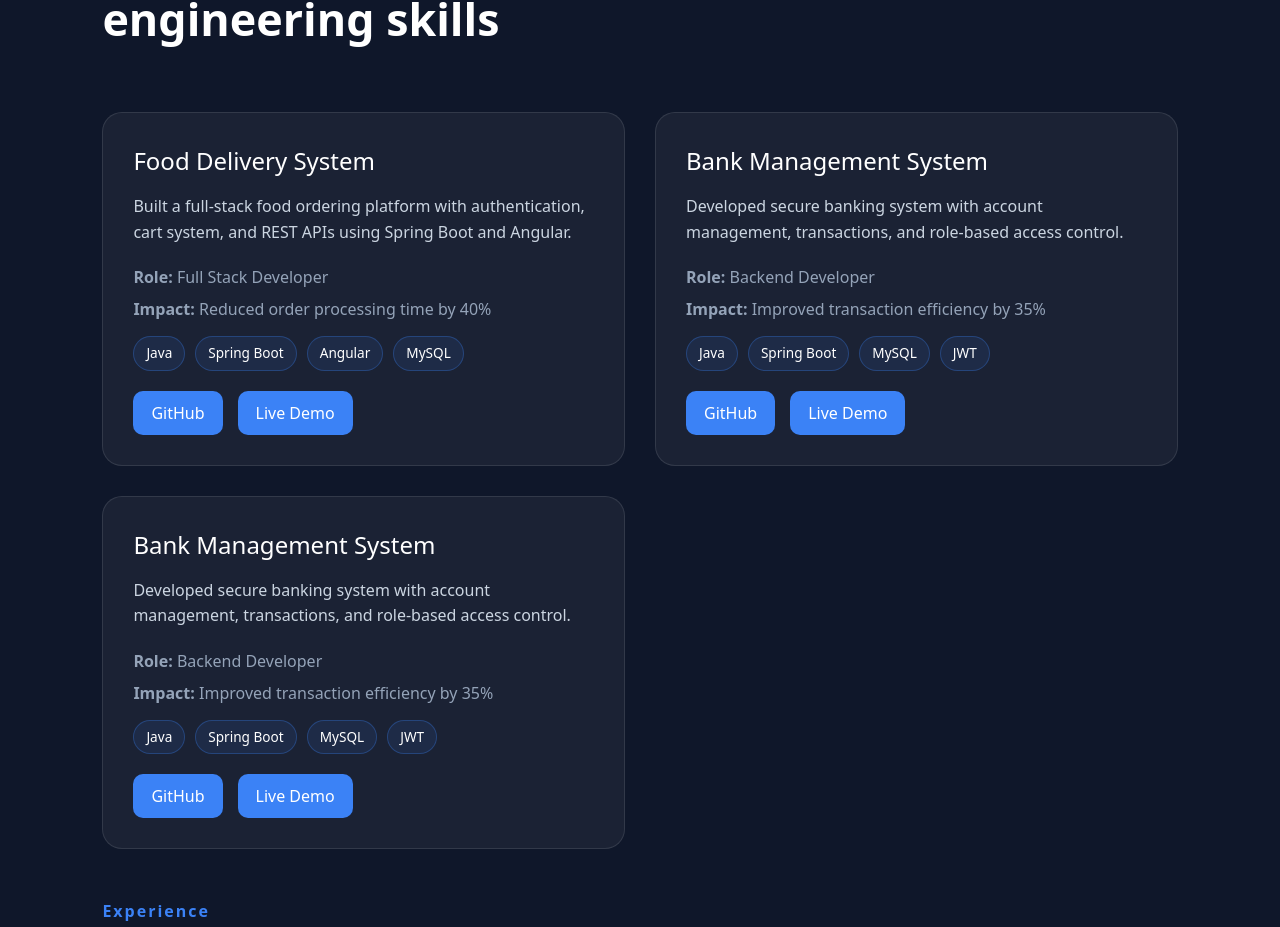
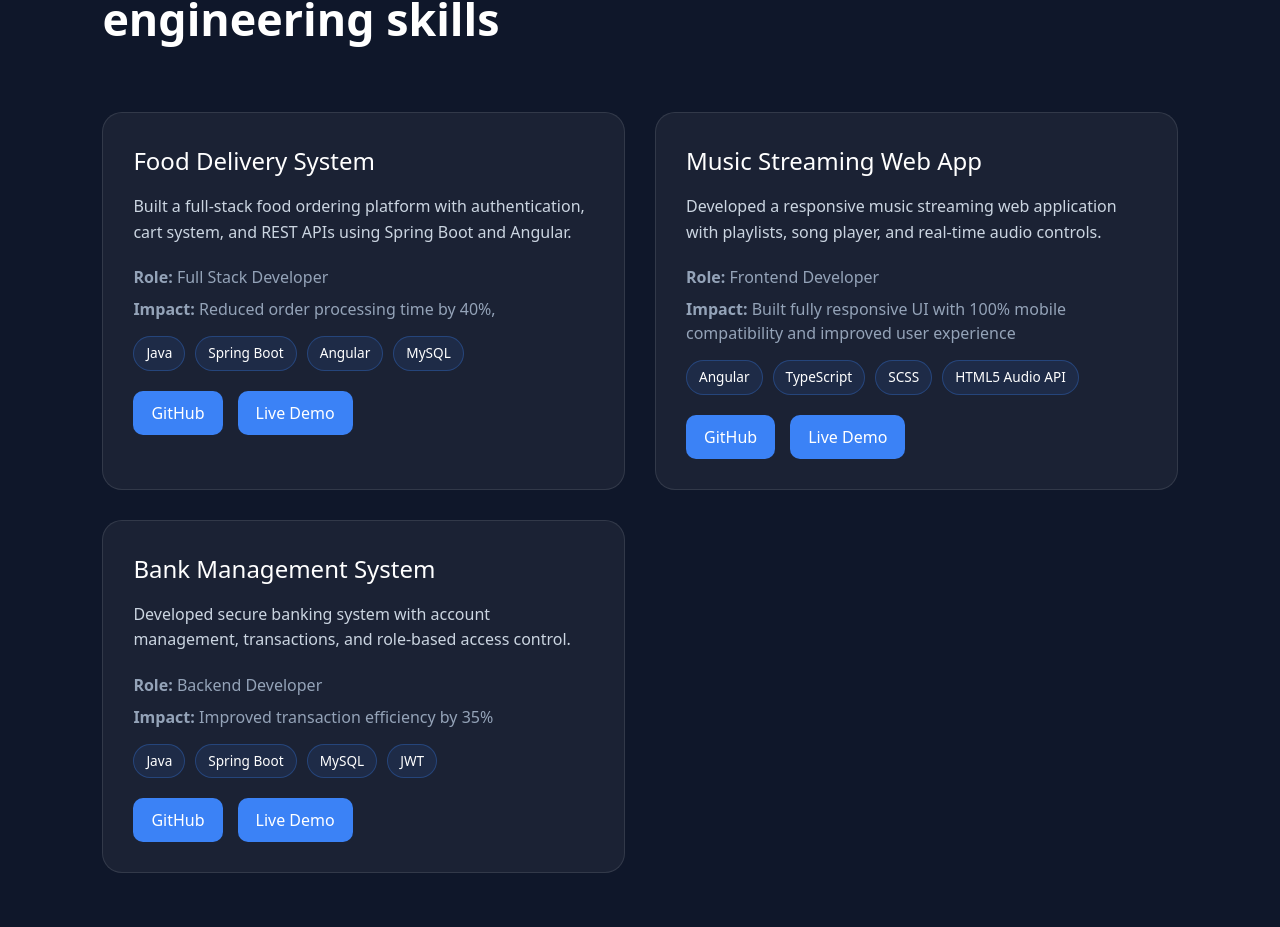
Before and after one commit to rajubandam980/RajuPortfolio, an Angular app: page / in a window 1280 px wide. Shown: the part 1799-2726 px from the top of the page. Built offline with nearby package versions, Linux system fonts and the light colour scheme.

Commit message:
added new project

```diff
--- a/src/app/components/projects/projects.html
+++ b/src/app/components/projects/projects.html
@@ -20,7 +20,7 @@
 
       <div class="project-meta">
         <p><strong>Role:</strong> Full Stack Developer</p>
-        <p><strong>Impact:</strong> Reduced order processing time by 40%</p>
+        <p><strong>Impact:</strong> Reduced order processing time by 40%, </p>
       </div>
 
       <div class="tech-stack">
@@ -51,27 +51,36 @@
     <!-- PROJECT 2 -->
     <div class="project-card">
 
-      <h3>Bank Management System</h3>
+     <h3>Music Streaming Web App</h3>
 
 <p class="project-desc">
-        Developed secure banking system with account management, transactions, and role-based access control.
+  Developed a responsive music streaming web application with playlists, song player, and real-time audio controls.
 </p>
 
 <div class="project-meta">
-        <p><strong>Role:</strong> Backend Developer</p>
-        <p><strong>Impact:</strong> Improved transaction efficiency by 35%</p>
+  <p><strong>Role:</strong> Frontend Developer</p>
+  <p><strong>Impact:</strong> Built fully responsive UI with 100% mobile compatibility and improved user experience</p>
 </div>
 
 <div class="tech-stack">
-        <span>Java</span>
-        <span>Spring Boot</span>
-        <span>MySQL</span>
-        <span>JWT</span>
+  <span>Angular</span>
+  <span>TypeScript</span>
+  <span>SCSS</span>
+  <span>HTML5 Audio API</span>
 </div>
 
       <div class="project-buttons">
+          <a
+    href="https://github.com/rajubandam980/music"
+    target="_blank">
         <button>GitHub</button>
+        </a>
+      <a
+    href="https://music-two-cyan-49.vercel.app/"
+    target="_blank">
         <button>Live Demo</button>
+        </a>
+
       </div>
 
     </div>
```
Lines whose indentation alone changed are shown as unchanged.
